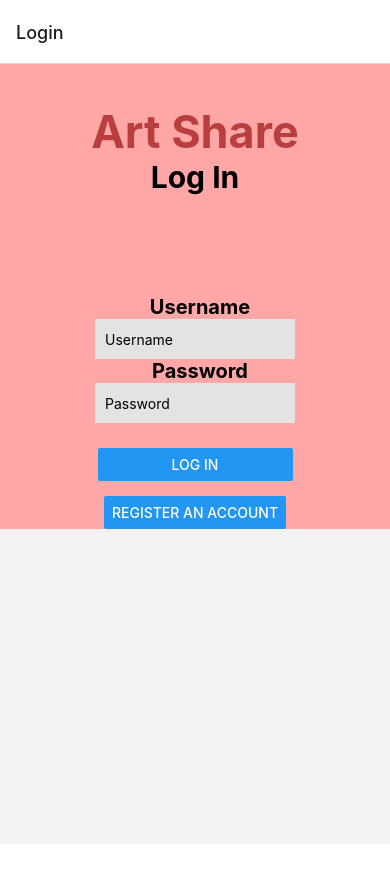
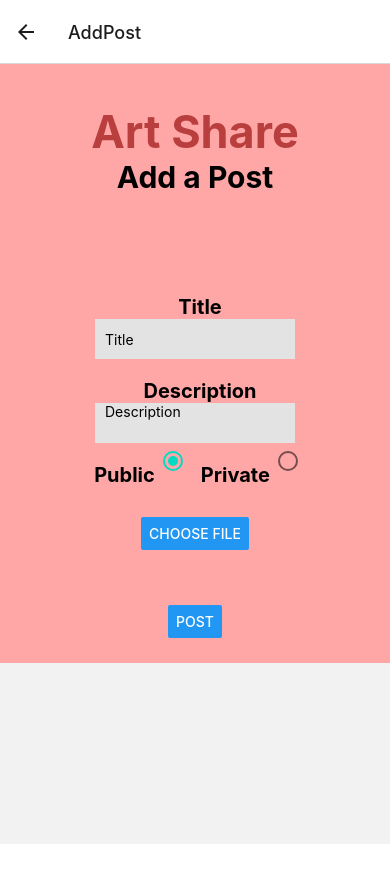
Before and after one commit to ashlynkc/art-share-mobile, a React Native app: screen /AddPost in a window 390 px wide. Before the commit the page ends 844 px from the top, so only its background shows below. Built offline with nearby package versions, Linux system fonts and the light colour scheme.

Commit message:
Created Add-Post page for mobile app

```diff
--- a/App.js
+++ b/App.js
@@ -6,6 +6,7 @@ import { createNativeStackNavigator } from '@react-navigation/native-stack';
 import LoginPage from './pages/LoginPage';
 import RegisterPage from './pages/RegisterPage';
 import ProfilePage from './pages/ProfilePage';
+import AddPostPage from './pages/AddPostPage';
 
 const Stack = createNativeStackNavigator();
 
@@ -16,6 +17,7 @@ export default function App() {
         <Stack.Screen name='Login' component={LoginPage} />
         <Stack.Screen name='Register' component={RegisterPage} />
         <Stack.Screen name='Profile' component={ProfilePage} />
+        <Stack.Screen name='AddPost' component={AddPostPage} />
       </Stack.Navigator>
     </NavigationContainer>
   );
--- a/package.json
+++ b/package.json
@@ -13,10 +13,13 @@
     "@react-navigation/native": "^6.0.13",
     "@react-navigation/native-stack": "^6.9.1",
     "expo": "~46.0.16",
+    "expo-file-system": "~14.1.0",
+    "expo-image-picker": "~13.3.1",
     "expo-status-bar": "~1.4.0",
     "js-sha256": "^0.9.0",
     "react": "18.0.0",
     "react-native": "0.69.6",
+    "react-native-paper": "^4.12.5",
     "react-native-safe-area-context": "4.3.1",
     "react-native-screens": "~3.15.0"
   },
--- /dev/null
+++ b/pages/AddPostPage.js
@@ -0,0 +1,214 @@
+import React, { useState, useEffect } from 'react';
+import { StatusBar } from 'expo-status-bar';
+import { StyleSheet, Text, View, TextInput, Button, ImageBackground } from 'react-native';
+import { RadioButton } from 'react-native-paper';
+import AsyncStorage from '@react-native-async-storage/async-storage';
+
+import * as ImagePicker from 'expo-image-picker';
+const FileSystem = require('expo-file-system');
+
+import { globalStyles } from '../assets/scripts/GlobalStyles';
+import { buildPath } from '../assets/scripts/Path';
+
+const MAX_CHARS_IN_DESC = 500;
+
+export default function AddPostPage({ navigation }) {
+    // Retrieve items from local storage
+    const [userData, setUserData] = useState({});
+    const [accessToken, setAccessToken] = useState('');
+    useEffect(() => {
+        _setUserData();
+        _setAccessToken();
+    }, []);
+
+    const _setUserData = async function() {
+        setUserData(JSON.parse(await AsyncStorage.getItem('userData')));
+    }
+
+    const _setAccessToken = async function() {
+        setAccessToken(await AsyncStorage.getItem('accessToken'));
+    }
+
+    // For Art Info
+    const [title, setTitle] = useState('');
+    const [description, setDescription] = useState('');
+    const [isPublic, setIsPublic] = useState(true);
+    const [message, setMessage] = useState('');
+
+    // For Image upload
+    const [filedata, setFiledata] = useState('');
+    const [fileMessage, setFileMessage] = useState('');
+    const pickFile = async function() {
+        const img = await ImagePicker.launchImageLibraryAsync({
+            base64: true
+        });
+
+        // Image upload cancelled
+        if (img.assets === null) return;
+
+        setFiledata(img.base64);
+        setFileMessage('Image selected');
+    }
+
+    const post = async function() {
+        if (title.trim() === '') {
+            setMessage('Please add a title before posting');
+            return;
+        }
+        if (description.length > MAX_CHARS_IN_DESC) {
+            setMessage('Please limit your description to 500 characters');
+            return;
+        }
+        if (filedata.trim() === '') {
+            setMessage('Please upload an image before posting');
+            return;
+        }
+        setMessage('');
+
+        let obj = {
+            image: filedata,
+            authorID: userData._id,
+            title: title,
+            description: description,
+            ispublic: isPublic,
+            accessToken: accessToken
+        };
+        let jsonPayload = JSON.stringify(obj);
+
+        try {
+            const response = await fetch(buildPath('/api/addPost'), {
+                method:'POST', body:jsonPayload, headers: {
+                    'Content-Type':'application/json'
+                }
+            });
+
+            let res = JSON.parse(await response.text());
+
+            if (res.error) {
+                setMessage(res.error);
+                return;
+            }
+
+            await AsyncStorage.setItem('accessToken', res.accessToken);
+            // TODO:
+            // navigation.navigate('Home');
+        }
+        catch(e) {
+            console.error(e);
+        }
+    }
+
+    return(
+        <View style={globalStyles.background}>
+            {/* Header Info */}
+            <View style={styles.display}>
+                <Text style={styles.title}>Art Share</Text>
+                <Text style={styles.header}>Add a Post</Text>
+            </View>
+
+            {/* Art Info */}
+            <View style={styles.formInput}>
+                <Text style={styles.label}>Title</Text>
+                <TextInput
+                    style={styles.input}
+                    placeholder='Title'
+                    value={title}
+                    onChangeText={(val) => setTitle(val)} />
+
+                <Text style={styles.label}>Description</Text>
+                <TextInput
+                    style={styles.input}
+                    multiline={true}
+                    numberOfLines={6}
+                    placeholder='Description'
+                    value={description}
+                    onChangeText={(val) => setDescription(val)} />
+
+                <View style={styles.visibilityContainer}>
+                    <Text style={styles.label}>Public</Text>
+                    <RadioButton
+                        value='public'
+                        status={isPublic ? 'checked' : 'unchecked'}
+                        onPress={() => setIsPublic(true)}
+                        style={styles.radioButton} />
+
+                    <Text style={styles.label}>Private</Text>
+                    <RadioButton
+                        value='private'
+                        status={!isPublic ? 'checked' : 'unchecked'}
+                        onPress={() => setIsPublic(false)}
+                        style={styles.radioButton} />
+                </View>
+
+                {/* Upload Image */}
+                <View style={styles.buttonContainer}>
+                    <Button title='Choose File' onPress={pickFile} />
+                    <Text style={styles.resultMessage}>{fileMessage}</Text>
+                </View>
+
+                <View style={styles.buttonContainer}>
+                    <Button title='Post' onPress={post} />
+                </View>
+
+                <Text style={styles.resultMessage}>{message}</Text>
+            </View>
+        </View>
+    );
+}
+
+const styles = StyleSheet.create({
+    display: {
+        paddingBottom: 80
+    },
+    title: {
+        textAlign: 'center',
+        fontSize: 45,
+        fontWeight: 'bold',
+        color: '#b93e3e',
+        paddingTop: 40
+    },
+    header: {
+        textAlign: 'center',
+        fontSize: 30,
+        fontWeight: 'bold'
+    },
+    formInput: {
+        display: 'flex',
+        alignItems: 'center',
+        height: '100%'
+    },
+    label: {
+        paddingLeft: 10,
+        paddingTop: 20,
+        fontSize: 20,
+        fontWeight: 'bold'
+    },
+    input: {
+        paddingLeft: 10,
+        backgroundColor: '#e3e3e3',
+        height: 40,
+        width: 200
+    },
+    visibilityContainer: {
+        display: 'flex',
+        flexDirection: 'row',
+        alignItems: 'space-between'
+    },
+    radioButton: {
+        padding: 10
+    },
+    buttonContainer: {
+        paddingTop: 30,
+        paddingBottom: 10
+    },
+    button: {
+        width: '50%'
+    },
+    resultMessage: {
+        textAlign: 'center',
+        width: '70%',
+        paddingTop: 15,
+        fontSize: 20,
+        fontWeight: 'bold'
+    }
+});
```
Also changed, not shown: 1 other file (tests, documents, lock files or other folders).
